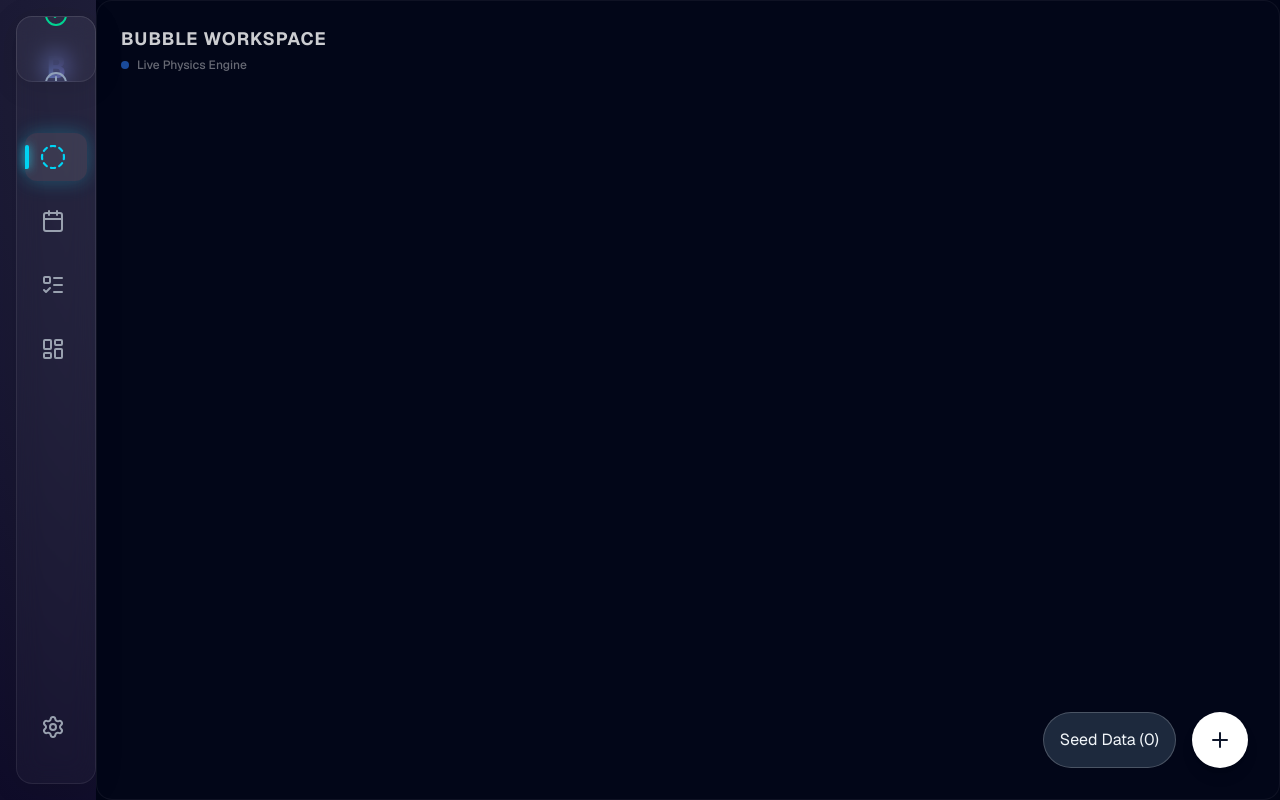
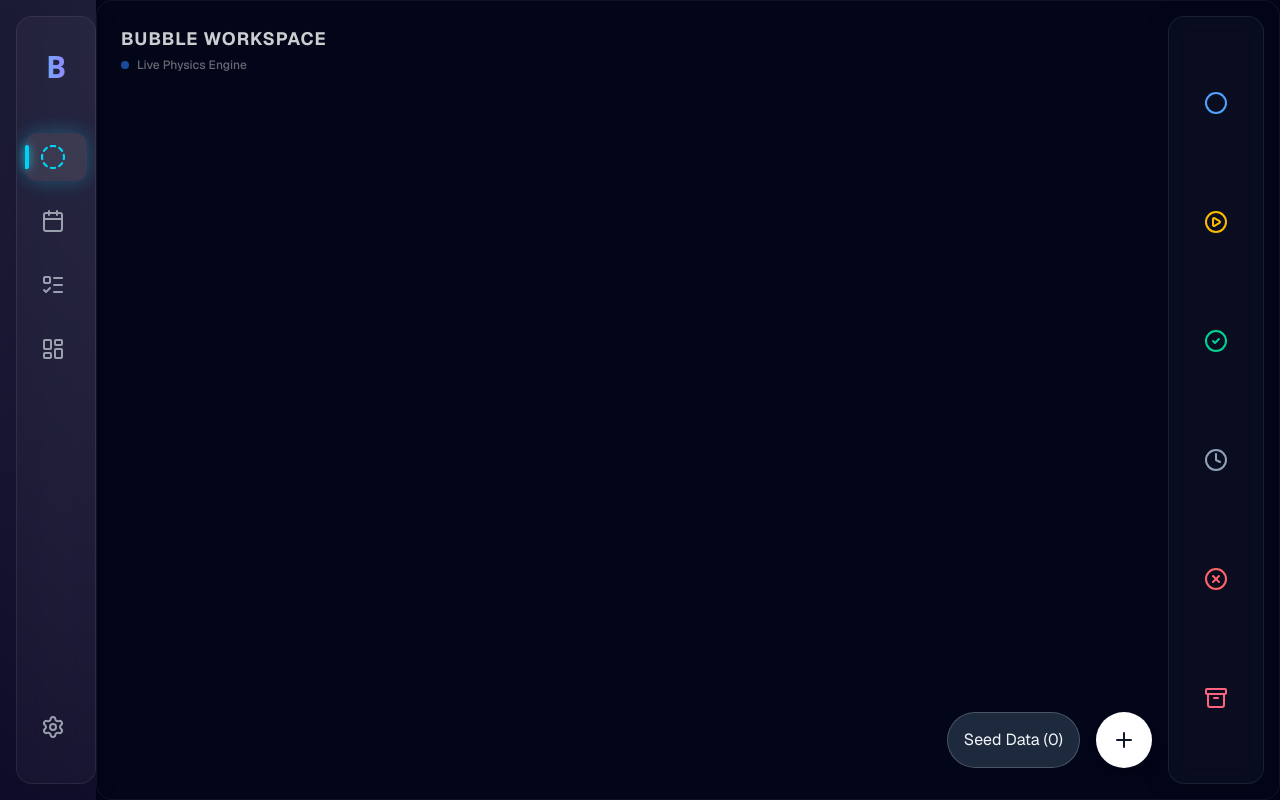
Before and after one commit to marcosromanv00/portfolio-task-manager, a Next.js app: page / in a window 1280 px wide. Built offline with nearby package versions, Linux system fonts and the light colour scheme; no server answers; the database is empty.

Commit message:
style: refine responsive layout and button positioning

```diff
--- a/src/app/page.tsx
+++ b/src/app/page.tsx
@@ -83,7 +83,7 @@ export default function Home() {
         <BubbleCanvas onTaskClick={handleTaskClick} />
 
         {/* Overlay UI */}
-        <div className="absolute bottom-8 right-8 flex gap-4 z-20">
+        <div className="absolute bottom-24 md:bottom-8 right-8 md:right-32 flex gap-4 z-20">
           {hasSeedData && (
             <button
               onClick={clearSeedData}
--- a/src/components/Navigation.tsx
+++ b/src/components/Navigation.tsx
@@ -47,7 +47,7 @@ export function Navigation() {
       className={cn(
         "fixed z-50 transition-all duration-300 group overflow-hidden glass rounded-2xl flex items-center",
         // Desktop
-        "md:left-4 md:top-4 md:bottom-4 md:flex-col md:py-8 md:px-0",
+        "md:left-4 md:right-auto md:top-4 md:bottom-4 md:flex-col md:py-8 md:px-0",
         isSidebarExpanded ? "md:w-64" : "md:w-20",
         // Mobile
         "left-4 right-4 bottom-4 flex-row py-2 px-4 h-16 md:h-auto",
--- a/src/components/StatusSidebar.tsx
+++ b/src/components/StatusSidebar.tsx
@@ -115,13 +115,13 @@ export function StatusSidebar() {
       className={cn(
         "fixed z-50 transition-all duration-300 group overflow-hidden glass rounded-2xl flex items-center justify-center",
         // Desktop
-        "md:right-4 md:top-4 md:bottom-4 md:flex-col md:w-20 md:py-8",
+        "md:left-auto md:right-4 md:top-4 md:bottom-4 md:flex-col md:w-24 md:py-8 md:h-auto",
         // Mobile
         "left-4 right-4 top-4 flex-row h-16 py-2 px-2",
         isDragging && "ring-2 ring-white/20 shadow-lg shadow-cyan-500/10",
       )}
     >
-      <div className="flex-1 flex flex-row md:flex-col gap-1 md:gap-3 w-full px-1 md:px-2 justify-center items-center">
+      <div className="flex-1 flex flex-row md:flex-col gap-1 md:gap-3 w-full px-1 md:px-2 justify-around items-center">
         {statusItems.map((item, index) => {
           const isHovered = hoveredStatusIndex === index;
           const IconComponent = item.icon;
```
